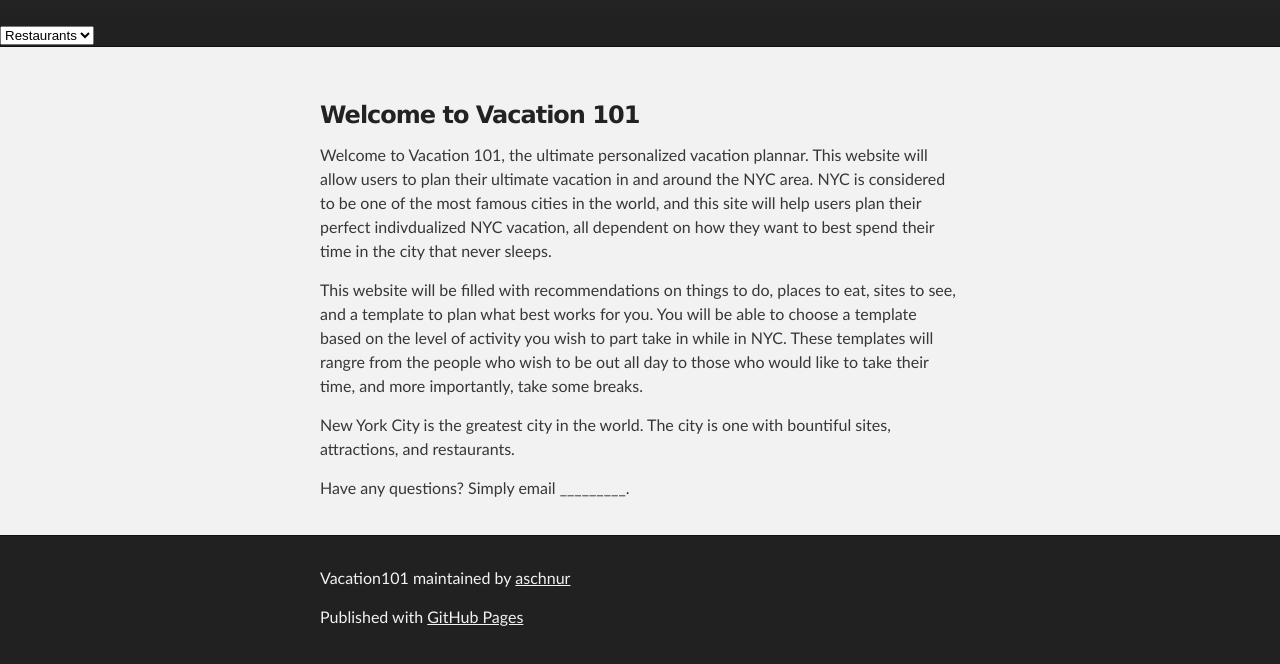
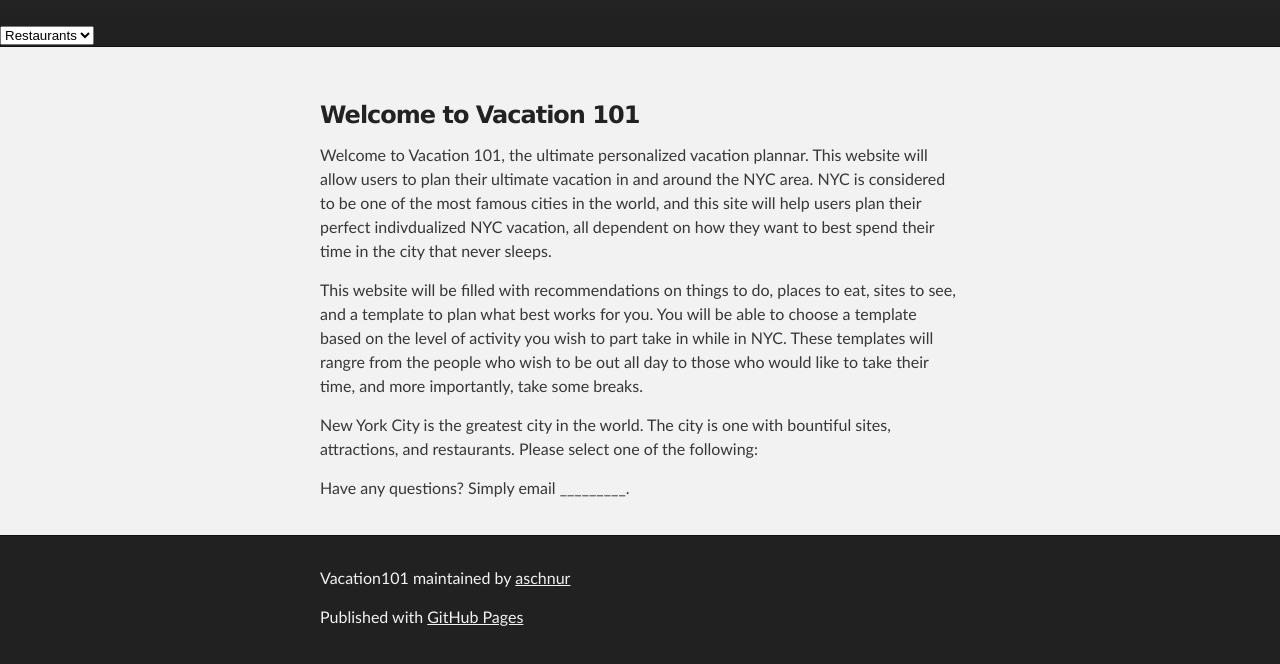
Before and after one commit to aschnur/Vacation101, a plain HTML site: page index.html in a window 1280 px wide. Shown: the part 233-897 px from the top of the page. Drawn offline with Linux system fonts and the light colour scheme.

Commit message:
Update index.html

```diff
--- a/index.html
+++ b/index.html
@@ -38,7 +38,7 @@
 
 <p>Welcome to Vacation 101, the ultimate personalized vacation plannar. This website will allow users to plan their ultimate vacation in and around the NYC area. NYC is considered to be one of the most famous cities in the world, and this site will help users plan their perfect indivdualized NYC vacation, all dependent on how they want to best spend their time in the city that never sleeps.</p>
 <p>This website will be filled with recommendations on things to do, places to eat, sites to see, and a template to plan what best works for you. You will be able to choose a template based on the level of activity you wish to part take in while in NYC. These templates will rangre from the people who wish to be out all day to those who would like to take their time, and more importantly, take some breaks. </p>
-<p>New York City is the greatest city in the world. The city is one with bountiful sites, attractions, and restaurants. </p>
+<p>New York City is the greatest city in the world. The city is one with bountiful sites, attractions, and restaurants. Please select one of the following: </p>
 
 <p>Have any questions? Simply email _________. </p>
       </section>
```
